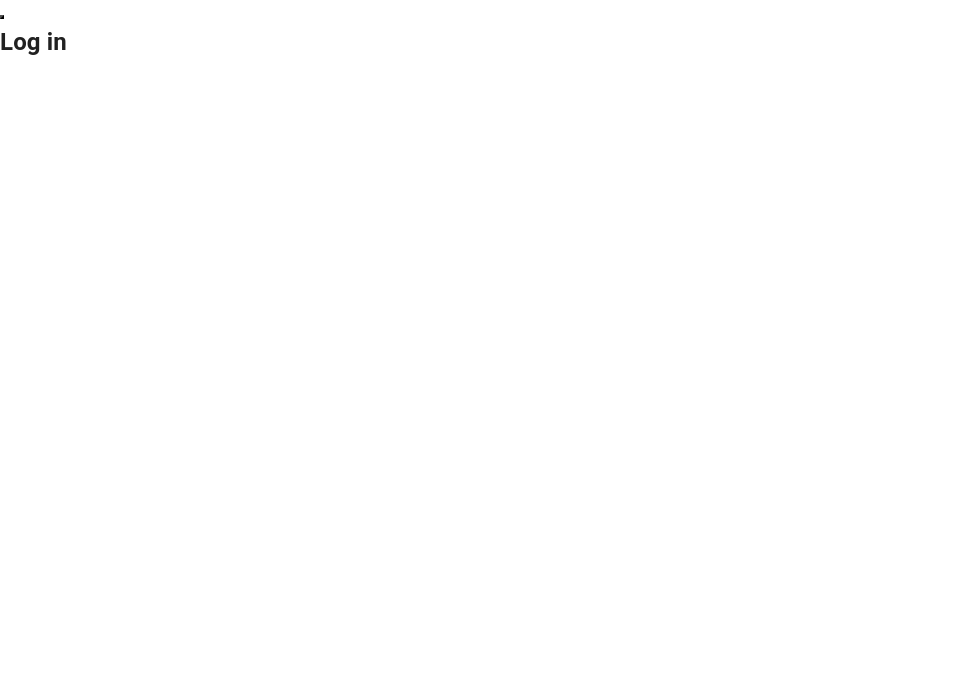
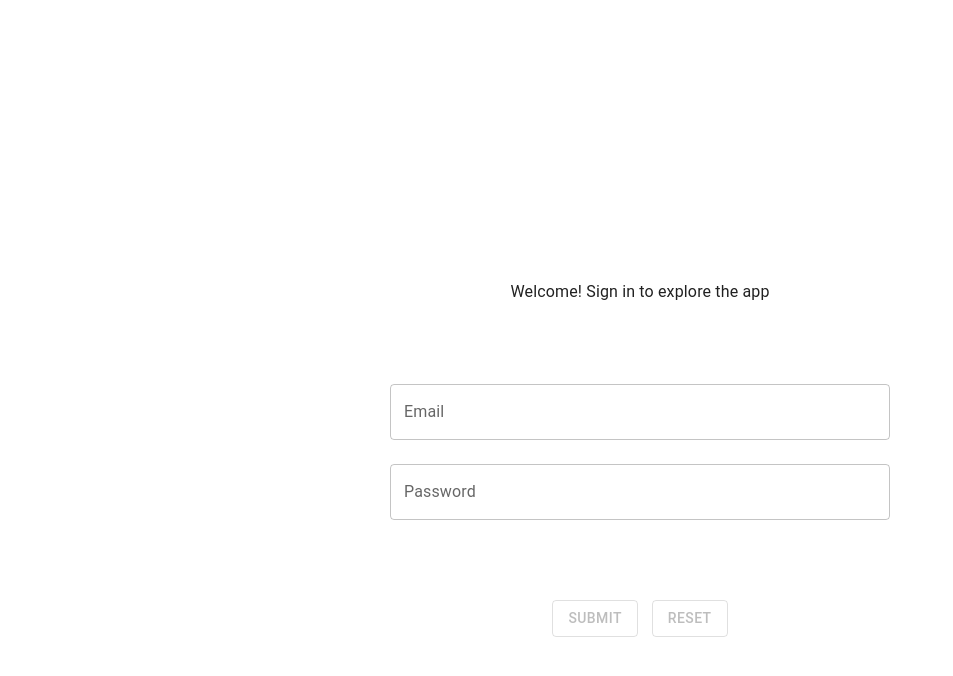
Before and after one commit to JonathanAlkalay/Authentication, a React (Create React App) app in the folder client/: page / in a window 1280 px wide. Shown: the top 676 px of the page, without its empty margins (0-953 px from the left). Built offline with nearby package versions, Linux system fonts and the light colour scheme.

Commit message:
added login page

```diff
--- a/client/package.json
+++ b/client/package.json
@@ -15,6 +15,7 @@
     "@types/react": "^18.0.25",
     "@types/react-dom": "^18.0.8",
     "commonDataModel": "file:../common",
+    "formik": "^2.2.9",
     "react": "^18.2.0",
     "react-dom": "^18.2.0",
     "react-redux": "^8.0.5",
--- a/client/src/app-state/Shell.tsx
+++ b/client/src/app-state/Shell.tsx
@@ -1,5 +1,5 @@
 import { BrowserRouter as Router, Route, Routes } from "react-router-dom"
-import Login from "../pages/login/LoginPage"
+import { Login } from "../pages/login/LoginPage"
 
 
 
--- a/client/src/common/Theme.tsx
+++ b/client/src/common/Theme.tsx
@@ -17,3 +17,5 @@ export const Theme = createTheme({
     }
    }
   });
+
+  export type ComponentStyle = React.CSSProperties;
--- /dev/null
+++ b/client/src/common/components/formik/TextInput.tsx
@@ -0,0 +1,28 @@
+import TextField from '@mui/material/TextField';
+import { useField } from 'formik'
+import { ComponentStyle } from '../../Theme';
+
+const styles = {
+    mainContainer: {
+        '& .MuiTextField-root': {
+            width: '100%'
+        }
+    } as ComponentStyle
+}
+
+interface InputTextProps {
+    label: string;
+    name: string
+}
+export const InputText = ({ label, name }: InputTextProps) => {
+
+    const [ field, _ , helpers ] = useField<string>(name);
+
+    const onChange = (event: React.ChangeEvent<HTMLInputElement>) => {
+        helpers.setValue(event.target.value);
+    }
+
+    return (
+        <TextField sx={styles.mainContainer} onChange={onChange} value={field.value} label={label} variant="outlined" />
+    )
+}
--- /dev/null
+++ b/client/src/common/components/non-formik/TextInput.tsx
@@ -0,0 +1,16 @@
+import TextField from '@mui/material/TextField';
+
+
+const styles = {
+
+}
+
+interface InputTextProps {
+    text: string;
+    label: string;
+}
+export const InputText = ({ label }: InputTextProps) => {
+    return (
+        <TextField label={label} variant="outlined" />
+    )
+}
--- /dev/null
+++ b/client/src/common/components/non-formik/buttons/BaseButton.tsx
@@ -0,0 +1,14 @@
+import Button from '@mui/material/Button';
+
+interface BaseButtonProps {
+    label: string;
+    style: {};
+    onClick: () => void;
+    variant: "text" | "outlined" | "contained";
+    disabled?: boolean;
+}
+export const BaseButton = ({label, style, onClick, variant, disabled}: BaseButtonProps) => {
+    return (
+        <Button disabled={disabled ?? false} variant={variant} sx={style} onClick={onClick}> { label } </Button>
+    )
+}
--- /dev/null
+++ b/client/src/common/components/non-formik/buttons/PrimaryButton.tsx
@@ -0,0 +1,17 @@
+import { BaseButton } from "./BaseButton"
+
+
+const style = {
+
+}
+
+interface PrimaryButtonProps {
+    label: string;
+    onClick: () => void;
+    disabled?: boolean;
+}
+export const PrimaryButton = ({ label, onClick, disabled}: PrimaryButtonProps) => {
+    return (
+        <BaseButton disabled={disabled} label={label} onClick={onClick} style={style} variant='outlined'/>
+    )
+}
--- /dev/null
+++ b/client/src/common/components/non-formik/buttons/SecondaryButton.tsx
@@ -0,0 +1,17 @@
+import { BaseButton } from "./BaseButton"
+
+
+const style = {
+
+}
+
+interface PrimaryButtonProps {
+    label: string;
+    onClick: () => void;
+    disabled?: boolean;
+}
+export const SecondaryButton = ({ label, onClick, disabled }: PrimaryButtonProps) => {
+    return (
+        <BaseButton disabled={disabled} label={label} onClick={onClick} style={style} variant='outlined'/>
+    )
+}
--- a/client/src/pages/login/LoginPage.tsx
+++ b/client/src/pages/login/LoginPage.tsx
@@ -1,17 +1,70 @@
+import { Typography } from "@mui/material";
+import { Formik } from "formik";
+import { useLazyLoginQuery } from "../../app-state/api-slices/auth-api/UsersApiSlice"
+import { InputText } from "../../common/components/formik/TextInput";
+import { PrimaryButton } from "../../common/components/non-formik/buttons/PrimaryButton";
+import { SecondaryButton } from "../../common/components/non-formik/buttons/SecondaryButton";
+import { ComponentStyle } from "../../common/Theme";
 
-import { useLazyLoginQuery } from "../../app-state/api-slices/auth-api/UsersApiSlice"
 
-const Login = () => {
-  const [login] = useLazyLoginQuery();
-  const handleLogin = () =>{
-    login({email: 'darth', password: 'vader'})
+const styles = {
+  mainContainer: {
+    display: 'flex',
+    flexDirection: 'column',
+    gap: '80px',
+    alignItems: 'center',
+    marginTop: '280px'
+
+  } as ComponentStyle,
+
+  textInputContainer: {
+    display: 'flex',
+    flexDirection: 'column',
+    gap: '24px',
+    width: '500px'
+
+  } as ComponentStyle,
+
+  buttonContainer: {
+    display: 'flex',
+    gap: '14px'
+  } as ComponentStyle
+}
+
+export const Login = () => {
+
+  const [ login ] = useLazyLoginQuery();
+
+  const handleSubmit = ({ email, password }: FormikState) =>{
+    login({ email, password });
   }
+
   return (
-    <div>
-      <button style={{backgroundColor:'blue'}} onClick={handleLogin}></button>
-      <h2>Log in</h2>
-    </div>
+    <Formik<FormikState> enableReinitialize initialValues={{ email: '', password: '' }} onSubmit={handleSubmit}>
+      {({ dirty, submitForm, resetForm }) => {
+        return (
+          <div style={styles.mainContainer}>
+
+            <Typography> Welcome! Sign in to explore the app </Typography>
+
+            <div style={styles.textInputContainer}>
+              <InputText label="Email" name="email"/>
+              <InputText label="Password" name="password"/>
+            </div>
+
+            <div style={styles.buttonContainer}>
+              <PrimaryButton disabled={!dirty} label="Submit" onClick={submitForm}/>
+              <SecondaryButton disabled={!dirty} label="Reset" onClick={resetForm}/>
+            </div>
+
+          </div>
+        )
+      }}
+    </Formik>
   )
 }
 
-export default Login
+interface FormikState {
+  email: string;
+  password: string;
+}
```
Also changed, not shown: client/src/common/components/non-formik/buttons/WarningButton.tsx (added, +16 -0 lines).
